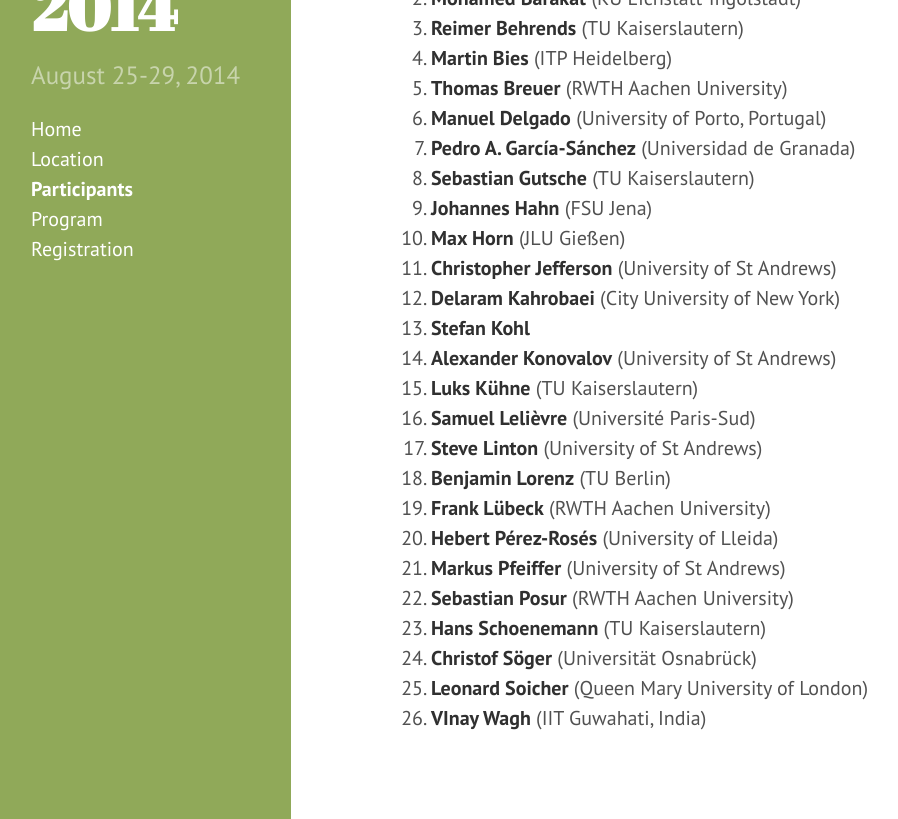
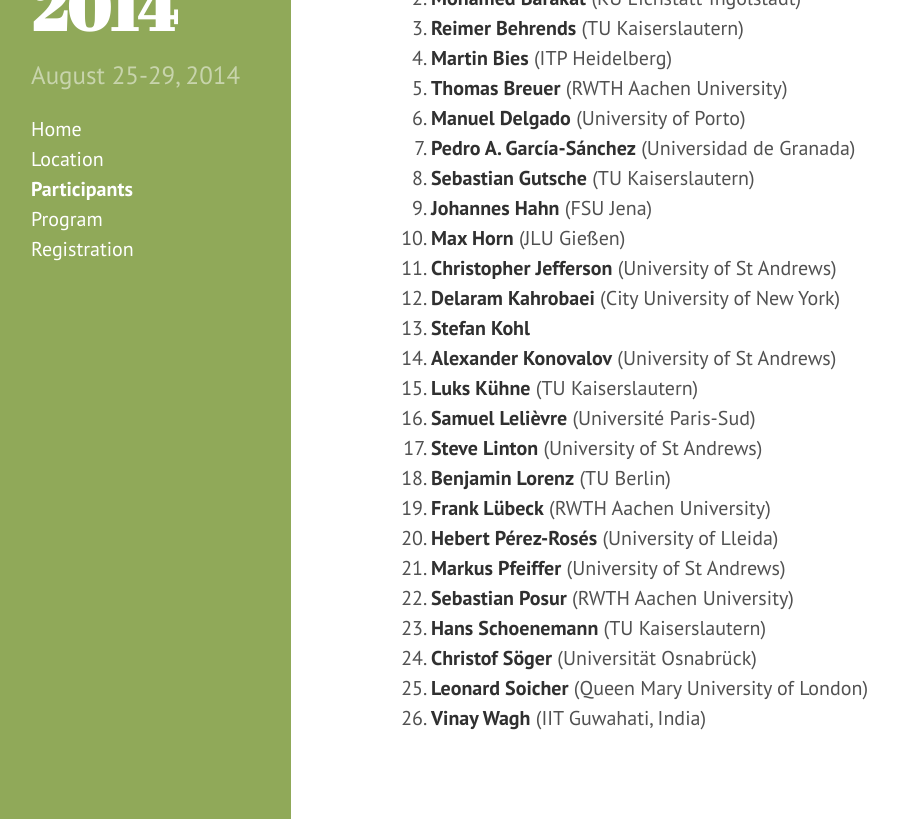
Before and after one commit to olexandr-konovalov/gapdays2014, a Jekyll site: the page built from participants.md, in a window 1280 px wide and 1130 px high. Shown: the part 237-1056 px from the top of the window, without its empty margins (9-907 px from the left). Built offline with Jekyll 4.4.1, drawn with Linux system fonts in a browser that asks for light colours; Markdown is read by kramdown in place of the engine named in the settings.

Commit message:
Fix participants list

```diff
--- a/_data/participants.yml
+++ b/_data/participants.yml
@@ -18,7 +18,7 @@
   talk: GAP packages AtlasRep, CTblLib, CTBlocks, MFER
 
 - name: Manuel Delgado
-  affiliation: University of Porto, Portugal
+  affiliation: University of Porto
   talk: GAP package intpic
 
 - name: Pedro A. García-Sánchez
@@ -86,6 +86,6 @@
 - name: Leonard Soicher
   affiliation: Queen Mary University of London
 
-- name: VInay Wagh
+- name: Vinay Wagh
   affiliation: IIT Guwahati, India
   talk: GAP package LessGenerators and the Quillen-Suslin algorithm
```
